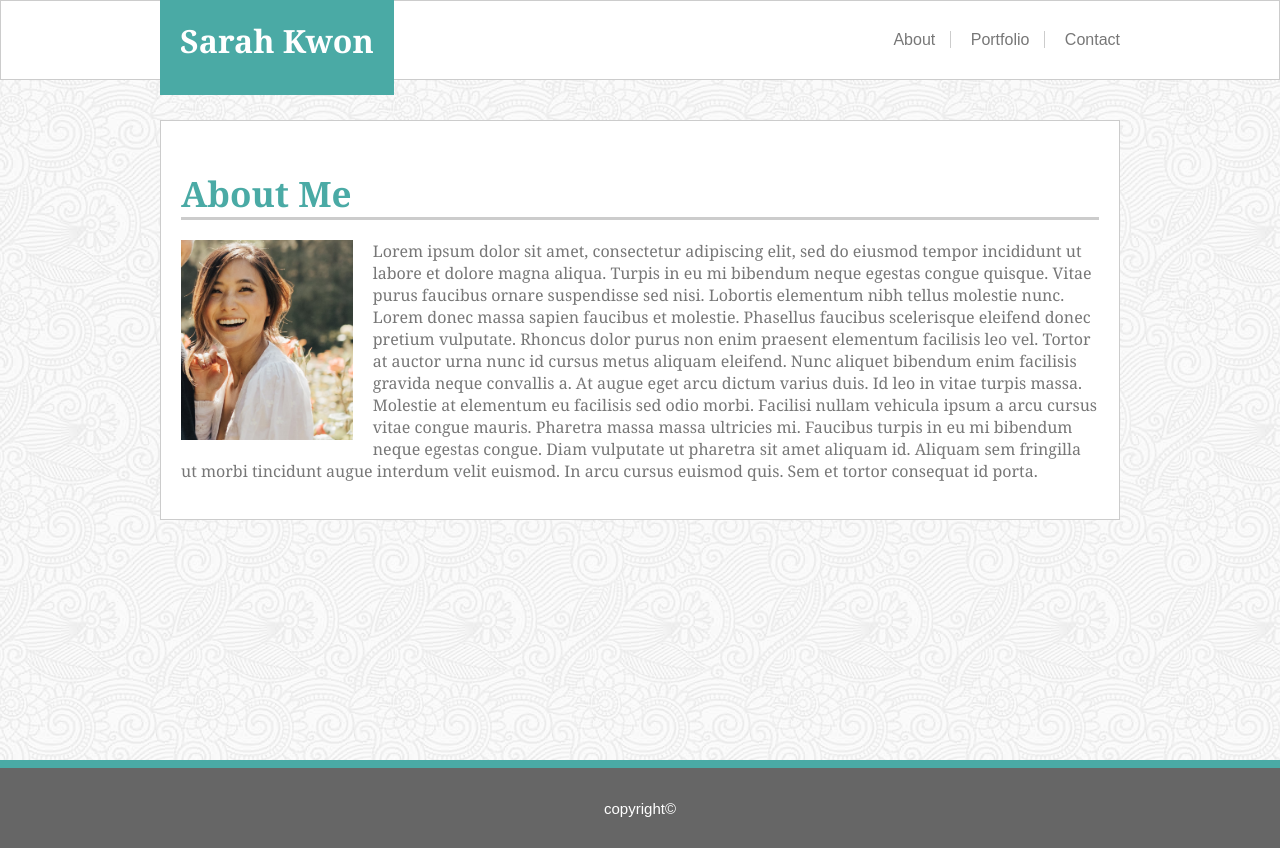
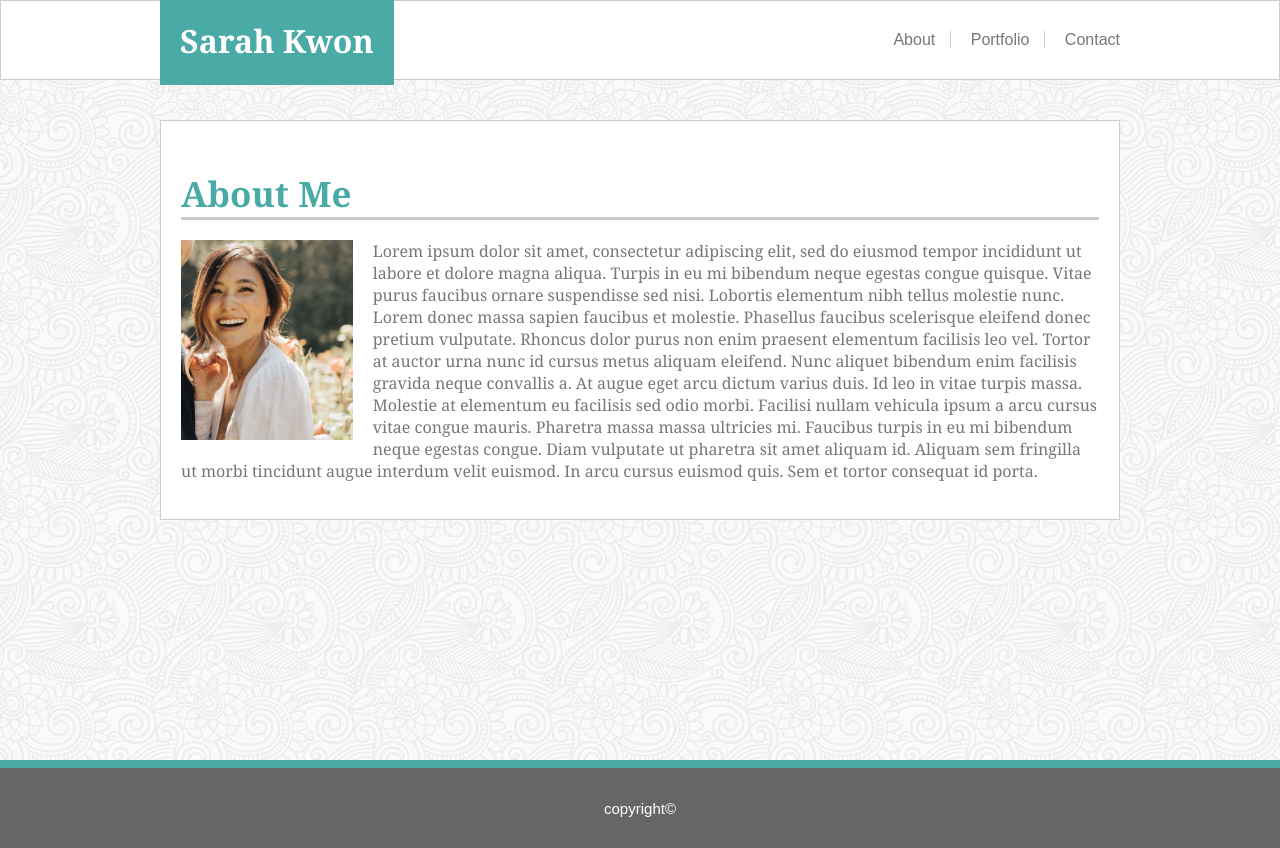
Before and after one commit to sarkwon89/studentportfolio, a plain HTML site: page index.html in a window 1280 px wide. Drawn offline with Linux system fonts and the light colour scheme.

Commit message:
fix h1 tag round 4

```diff
--- a/assets/css/style.css
+++ b/assets/css/style.css
@@ -22,8 +22,8 @@ h1 {
     display: flex;
     align-items: center;
     margin: 0%;
-    padding: 20px;
-    height: 69px;
+    padding: 0px 20px 0px 20px;
+    height: 89px;
 }
 
 a {
```
